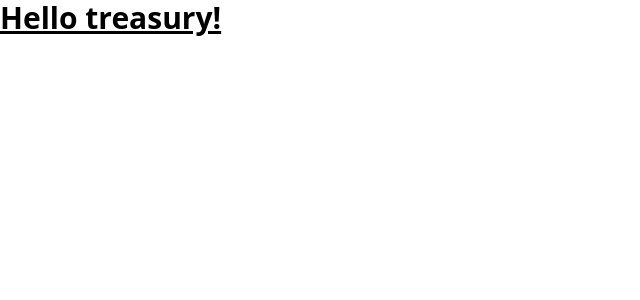
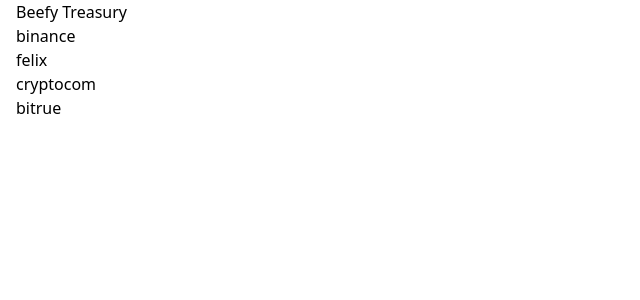
Before and after one commit to sandoche/beefy-dao-treasury, a Next.js app: page /treasury in a window 1280 px wide. Shown: the top 300 px of the page, without its empty margins (0-640 px from the left). Built offline with nearby package versions, Linux system fonts and the light colour scheme.

Commit message:
Work in progress venue with dummy data

```diff
--- /dev/null
+++ b/src/components/treasury/Venue.tsx
@@ -0,0 +1,14 @@
+import type BeefyBalancesResponse from "@/types/BeefyBalancesResponse";
+
+interface Props {
+  venueId: string;
+  venuePortfolio: BeefyBalancesResponse[string];
+}
+
+export default function Venue({ venueId, venuePortfolio }: Props) {
+  return (
+    <div>
+      <h2>{venueId}</h2>
+    </div>
+  );
+}
--- a/src/pages/treasury.tsx
+++ b/src/pages/treasury.tsx
@@ -1,10 +1,47 @@
 import Head from "next/head";
 import { Inter } from "@next/font/google";
 import sharedStrings from "@/locales/en/shared";
+import Navbar from "@/components/shared/Navbar";
+import Container from "@/components/shared/Container";
+import treasuryStrings from "@/locales/en/treasury";
+import Venue from "@/components/treasury/Venue";
+import type BeefyBalancesResponse from "@/types/BeefyBalancesResponse";
 
 const inter = Inter({ subsets: ["latin"] });
 
-export default function Home() {
+export default function Treasury() {
+  const temporaryBalanceState: BeefyBalancesResponse = {
+    binance: {
+      USDT: 98055.63063417,
+      BUSD: 82768.6168948,
+      BIFI: 154.9413044,
+    },
+    felix: {
+      BIFI: 87.87950109,
+      FTM: 21852.19008471,
+      USDT: 7272.5246663,
+    },
+    cryptocom: {
+      LTC: 0.95966592,
+      BIFI: 80.9602725,
+      USDT: 0.00290985,
+      USD: 8250.4185,
+    },
+    bitrue: {
+      USDT: 41375.86,
+      BIFI: 29.418,
+    },
+  };
+
+  const temporaryExchangeRates = {
+    USDT: 1,
+    BUSD: 1.0001,
+    BIFI: 2,
+    FTM: 0.3,
+    LTC: 0.1,
+    USD: 1,
+  };
+
   return (
     <>
       <Head>
@@ -13,7 +50,20 @@
         <meta name="viewport" content="width=device-width, initial-scale=1" />
         <link rel="icon" href="/favicon.ico" />
       </Head>
-      <h1 className="text-3xl font-bold underline">Hello treasury!</h1>
+      <Navbar />
+      <section>
+        <Container>
+          <>
+            {Object.keys(temporaryBalanceState).map((venueId) => (
+              <Venue
+                key={venueId}
+                venueId={venueId}
+                venuePortfolio={temporaryBalanceState[venueId]}
+              />
+            ))}
+          </>
+        </Container>
+      </section>
     </>
   );
 }
```
Also changed, not shown: src/components/treasury/Token.tsx (added).
